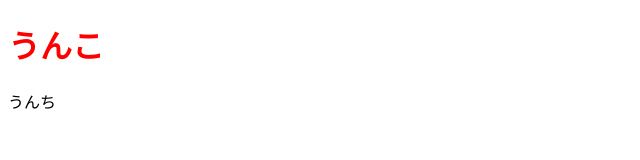
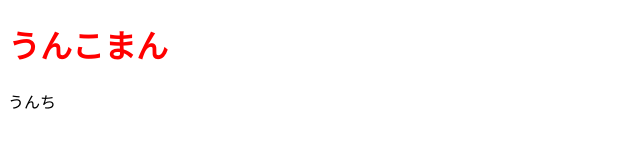
Before and after one commit to massa77massaki/test, a plain HTML site: page index.html in a window 1280 px wide. Shown: the whole page, without its empty margins (0-640 px from the left). Drawn offline with Linux system fonts and the light colour scheme.

Commit message:
うんこまんだぜういういういういうい

```diff
--- a/index.html
+++ b/index.html
@@ -7,7 +7,7 @@
     <title>うんこ</title>
 </head>
 <body>
-    <h1>うんこ</h1>
+    <h1>うんこまん</h1>
     <p>うんち</p>
 </body>
 
```
